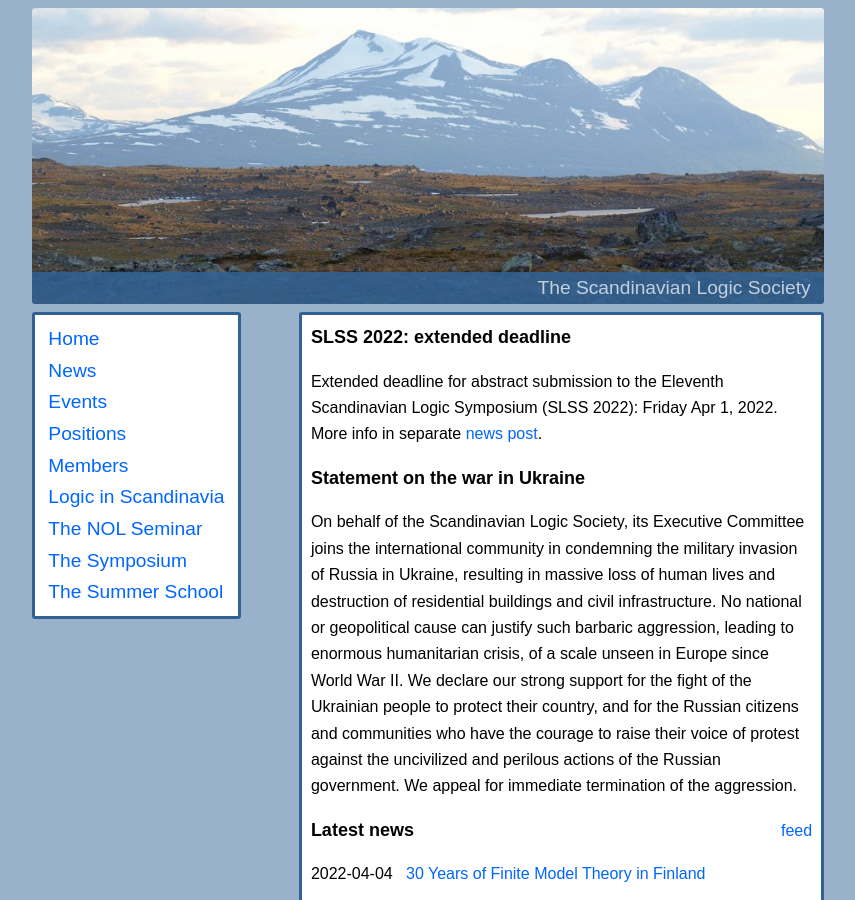
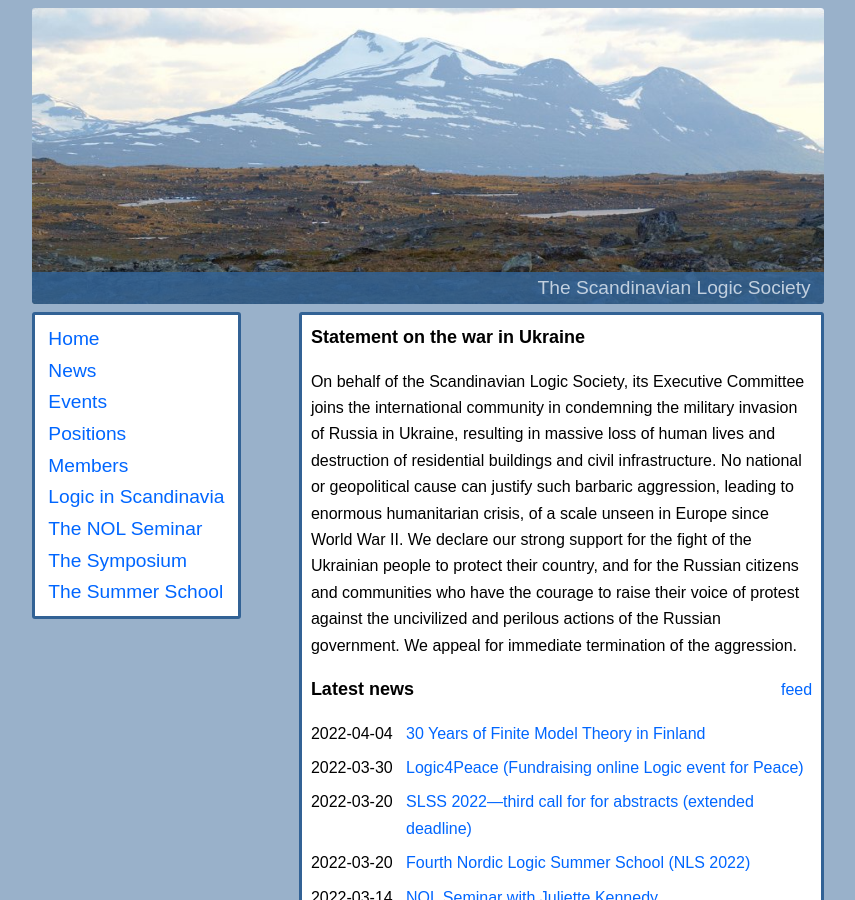
Before and after one commit to scandinavianlogic/scandinavianlogic.github.io, a Jekyll site: the page built from index.md, in a window 1280 px wide and 900 px high. Shown: the whole window, without its empty margins (212-1067 px from the left). Built offline with Jekyll 4.4.1, drawn with Linux system fonts in a browser that asks for light colours; our own code applies the rules of GitHub Pages for plain Markdown files.

Commit message:
remove separate SLS 2022 extended deadline part of landing page

```diff
--- a/index.md
+++ b/index.md
@@ -1,13 +1,6 @@
 ---
 layout: default
 ---
-
-## SLSS 2022: extended deadline
-
-Extended deadline for abstract submission to the Eleventh Scandinavian Logic
-Symposium (SLSS 2022): Friday Apr 1, 2022. More info in separate
-[news post]({% post_url 2022-03-20-SLSS-2022-third-call-for-abstracts %}).
-
 ## Statement on the war in Ukraine
 
 On behalf of the Scandinavian Logic Society, its Executive Committee joins the
```
